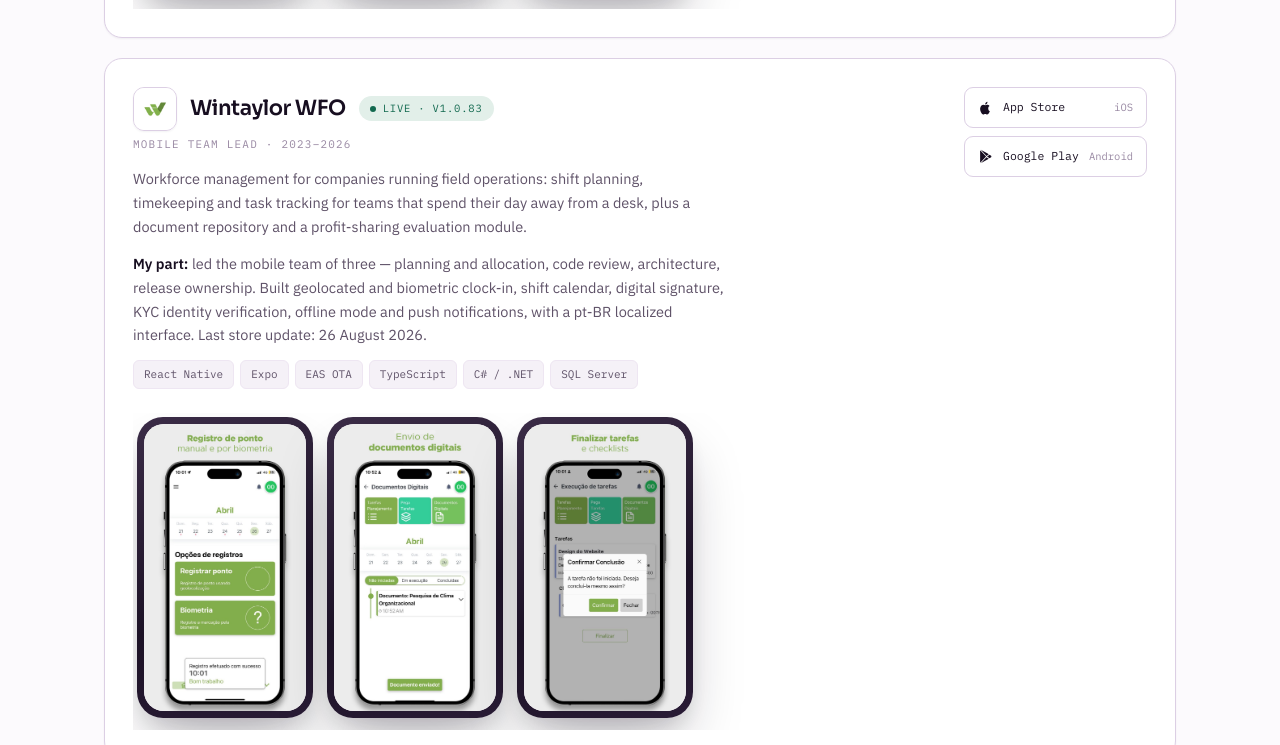
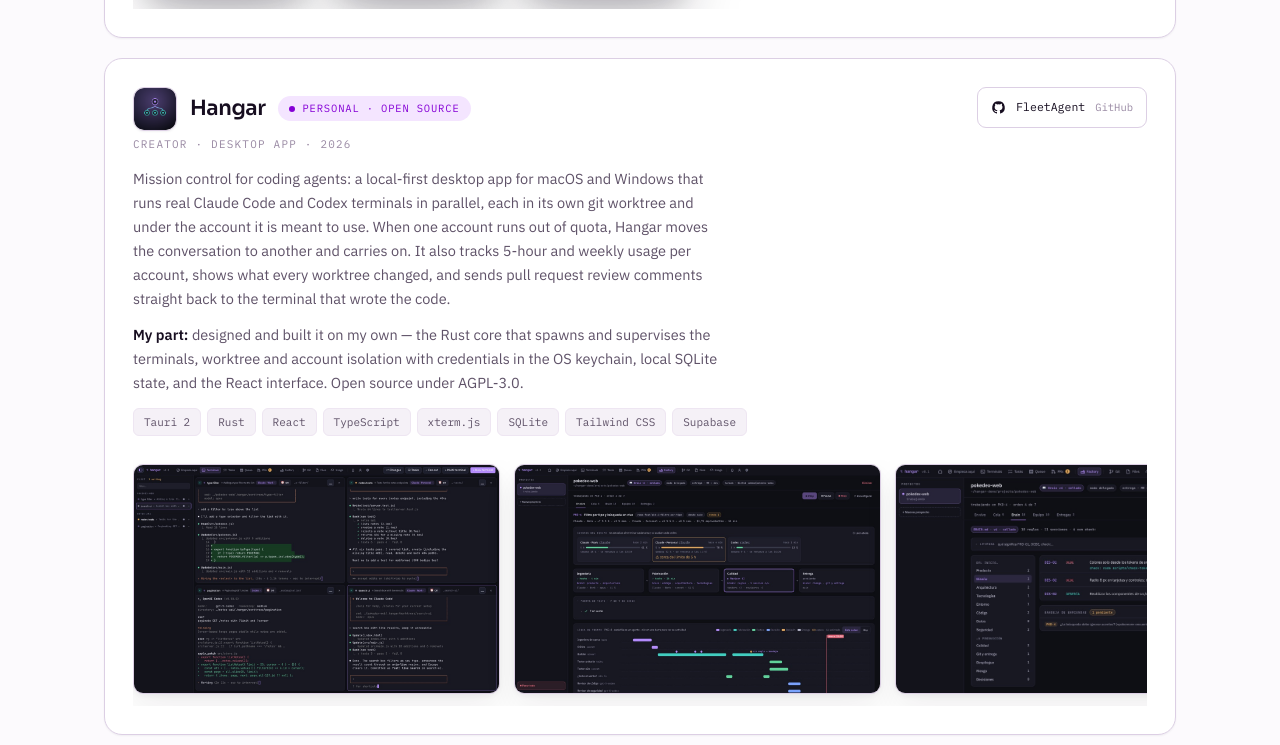
Before and after one commit to killua15/killua15.github.io, a plain HTML site: page index.html in a window 1280 px wide. Shown: the part 6229-6974 px from the top of the page. Drawn offline with Linux system fonts and the light colour scheme.

Commit message:
feat: add Hangar (FleetAgent) as a personal project
Add the open-source desktop app as the second project card with its
icon, a GitHub link and four desktop screenshots in window frames, and
keep wide screenshots from stretching the card.

Co-Authored-By: Claude Opus 5.5 <noreply@anthropic.com>

```diff
--- a/index.html
+++ b/index.html
@@ -522,6 +522,7 @@ html.js .reveal.in { opacity: 1; transform: none; transition: opacity .7s var(--
 
 .projects { display: grid; gap: 20px; }
 .project {
+  min-width: 0;
   background: var(--surface);
   border: 1px solid var(--border);
   border-radius: var(--radius-lg);
@@ -580,6 +581,23 @@ html.js .reveal.in { opacity: 1; transform: none; transition: opacity .7s var(--
 .shots .device img { border-radius: 20px; }
 @media (hover: hover) {
   .shots .device:hover { transform: translateY(-6px); }
+}
+
+/* Desktop screenshots: fixed height, natural width, window-like frame. */
+.shots .window {
+  flex: none;
+  height: 230px;
+  scroll-snap-align: start;
+  border: 1px solid var(--border);
+  border-radius: 10px;
+  overflow: hidden;
+  background: var(--surface-2);
+  box-shadow: var(--shadow-md);
+  transition: transform .5s var(--ease);
+}
+.shots .window img { height: 100%; width: auto; max-width: none; }
+@media (hover: hover) {
+  .shots .window:hover { transform: translateY(-6px); }
 }
 
 /* ---------- 06 code ---------- */
@@ -970,7 +988,7 @@ html { scroll-behavior: smooth; scroll-padding-top: 84px; }
   <section id="projects" class="reveal">
     <p class="eyebrow">05 · Projects</p>
     <h2 class="sec-title">Products you can download and open right now.</h2>
-    <p class="sec-lede">The first is my own product; every other one I shipped for an employer or client, ordered by what you can still install today. Store links and versions checked on 8 September 2026; where an app has been withdrawn, it says so — a broken link is worse than an honest one.</p>
+    <p class="sec-lede">The first two are my own products; every other one I shipped for an employer or client, ordered by what you can still install today. Store links and versions checked on 8 September 2026; where an app has been withdrawn, it says so — a broken link is worse than an honest one.</p>
 
     <div class="projects">
 
@@ -996,6 +1014,31 @@ html { scroll-behavior: smooth; scroll-padding-top: 84px; }
           <div class="device"><img src="assets/mr_shot1.jpg" alt="Moradar report with the property on a risk map" width="800" height="1600" loading="lazy"></div>
           <div class="device"><img src="assets/mr_shot2.jpg" alt="Moradar risk section: geology, security and surroundings" width="800" height="1600" loading="lazy"></div>
           <div class="device"><img src="assets/mr_shot3.jpg" alt="Moradar true cost of buying breakdown" width="800" height="1600" loading="lazy"></div>
+        </div>
+      </article>
+
+      <article class="project">
+        <div class="p-body">
+          <div>
+            <div class="p-head">
+              <img class="p-icon" src="assets/hg_icon.png" alt="" width="44" height="44">
+              <h3>Hangar</h3>
+              <span class="badge brand"><span class="dot"></span>Personal · Open source</span>
+            </div>
+            <p class="role">Creator · desktop app · 2026</p>
+            <p>Mission control for coding agents: a local-first desktop app for macOS and Windows that runs real Claude Code and Codex terminals in parallel, each in its own git worktree and under the account it is meant to use. When one account runs out of quota, Hangar moves the conversation to another and carries on. It also tracks 5-hour and weekly usage per account, shows what every worktree changed, and sends pull request review comments straight back to the terminal that wrote the code.</p>
+            <p><b>My part:</b> designed and built it on my own — the Rust core that spawns and supervises the terminals, worktree and account isolation with credentials in the OS keychain, local SQLite state, and the React interface. Open source under AGPL-3.0.</p>
+            <div class="chips"><span class="chip">Tauri 2</span><span class="chip">Rust</span><span class="chip">React</span><span class="chip">TypeScript</span><span class="chip">xterm.js</span><span class="chip">SQLite</span><span class="chip">Tailwind CSS</span><span class="chip">Supabase</span></div>
+          </div>
+          <div class="links">
+            <a class="slink" href="https://github.com/killua15/FleetAgent"><svg class="icon"><use href="#i-github"></use></svg><span class="grow">FleetAgent</span><span class="tag">GitHub</span></a>
+          </div>
+        </div>
+        <div class="shots">
+          <div class="window"><img src="assets/hg_shot1.jpg" alt="Hangar: four agent terminals in a grid, each on its own worktree and account" width="1200" height="750" loading="lazy"></div>
+          <div class="window"><img src="assets/hg_shot2.jpg" alt="Hangar Factory taking an order through spec, build, tests and review" width="1200" height="750" loading="lazy"></div>
+          <div class="window"><img src="assets/hg_shot3.jpg" alt="Hangar project brain: rules, checks and the amendments inbox" width="1200" height="585" loading="lazy"></div>
+          <div class="window"><img src="assets/hg_shot4.jpg" alt="Hangar usage: quota per account and spend per project" width="1200" height="675" loading="lazy"></div>
         </div>
       </article>
 
```
Also changed, not shown: assets/hg_icon.png (added), assets/hg_shot1.jpg (added), assets/hg_shot2.jpg (added), assets/hg_shot3.jpg (added), assets/hg_shot4.jpg (added).
